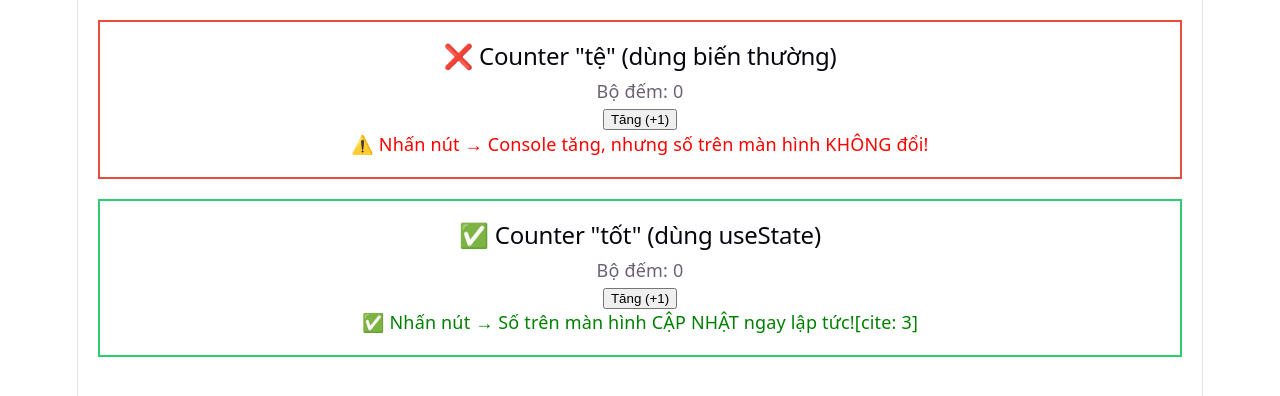
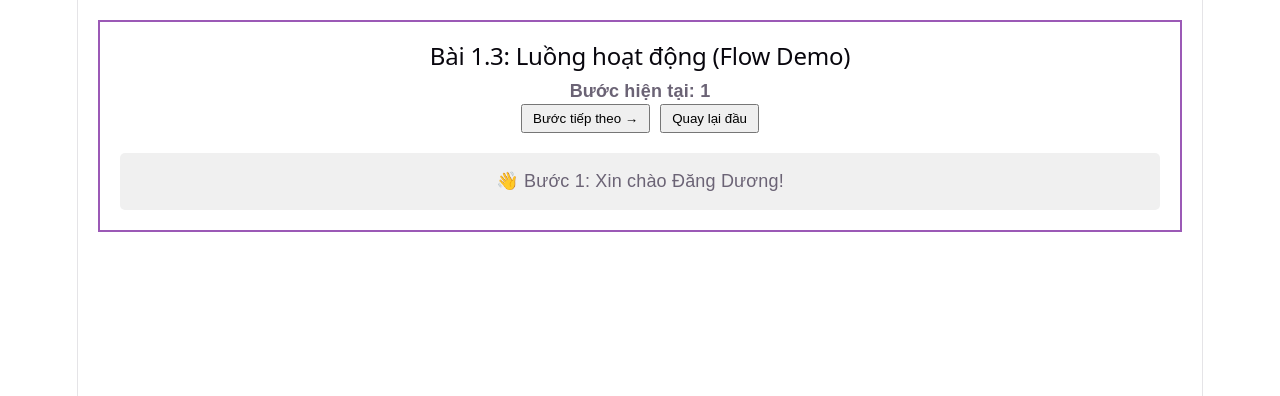
Before and after one commit to DangDuong06/CSE319_PhamHuynhDangDuong_2451160765, a React (Vite) app in the folder exercises_v2/hello-react/: page / in a window 1280 px wide. Shown: the top 396 px of the page. Built offline with nearby package versions, Linux system fonts and the light colour scheme.

Commit message:
hoàn thành bài 1,3 Tier 1

```diff
--- a/exercises_v2/hello-react/src/App.jsx
+++ b/exercises_v2/hello-react/src/App.jsx
@@ -1,14 +1,12 @@
 // src/App.jsx
-import BadCounter from "./BadCounter";
-import GoodCounter from "./GoodCounter";
+import FlowDemo from "./FlowDemo"; // Nhập bài 1.3[cite: 3]
 
 function App() {
     return (
         <div>
-            <BadCounter />
-            <GoodCounter />
+            <FlowDemo />
         </div>
     );
 }
 
-export default App;
+export default App; //[cite: 3]
--- /dev/null
+++ b/exercises_v2/hello-react/src/FlowDemo.jsx
@@ -0,0 +1,34 @@
+// src/FlowDemo.jsx
+import { useState } from "react";
+
+function FlowDemo() {
+
+    console.log("🔄 Component FlowDemo render!");
+
+    const [step, setStep] = useState(1); // Khởi tạo step bằng 1[cite: 3]
+
+    return (
+        <div style={{ padding: "20px", border: "2px solid #9b59b6", margin: "20px", fontFamily: "sans-serif" }}>
+            <h2>Bài 1.3: Luồng hoạt động (Flow Demo)</h2>
+            <p style={{ fontWeight: "bold" }}>Bước hiện tại: {step}</p>
+
+            <button onClick={() => setStep(step + 1)} style={{ marginRight: "10px", padding: "5px 10px" }}>
+                Bước tiếp theo →
+            </button>
+
+            <button onClick={() => setStep(1)} style={{ padding: "5px 10px" }}>
+                Quay lại đầu
+            </button>
+
+            <div style={{ marginTop: "20px", padding: "15px", background: "#f0f0f0", borderRadius: "5px" }}>
+                {step === 1 && <p>👋 Bước 1: Xin chào Đăng Dương!</p>}
+                {step === 2 && <p>📖 Bước 2: Bạn đang học React cơ bản</p>}
+                {step === 3 && <p>🎯 Bước 3: Bạn đã hiểu cách hoạt động của useState</p>}
+                {step === 4 && <p>🎉 Bước 4: Hoàn thành xuất sắc Tier 1!</p>}
+                {step > 4 && <p>🚀 Bạn đã đi quá giới hạn bài học, hãy bấm Quay lại đầu!</p>}
+            </div>
+        </div>
+    );
+}
+
+export default FlowDemo; //[cite: 3]
```
